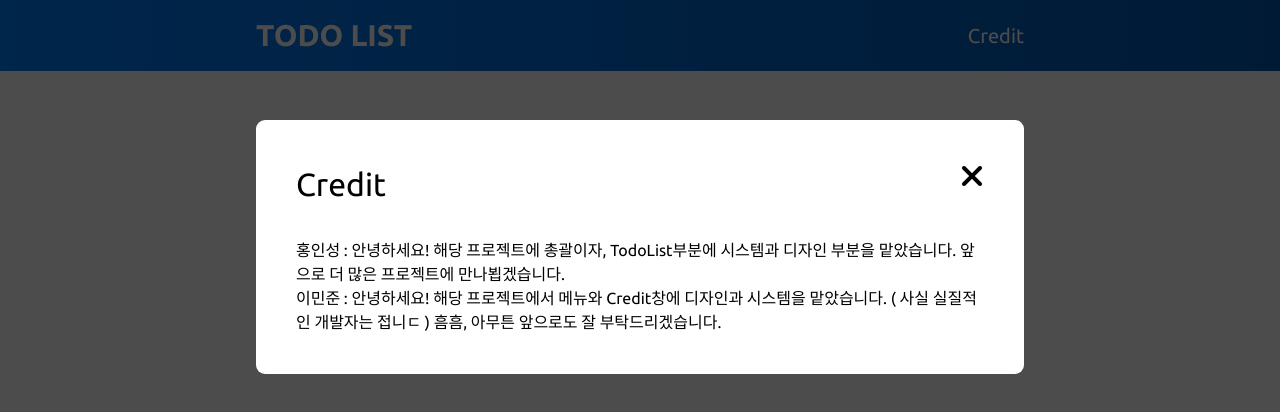
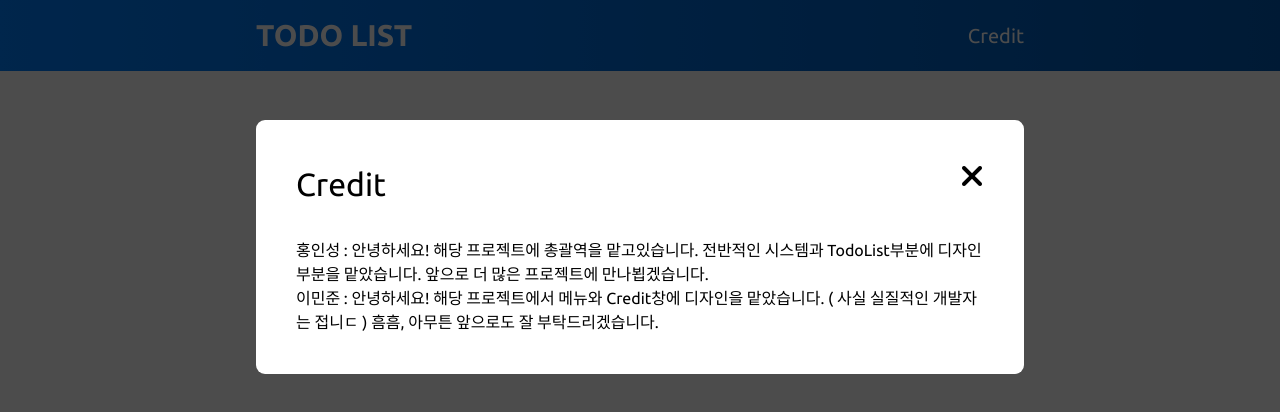
Before and after one commit to BackdevHong/Vue-All, a Vue app: page / in a window 1280 px wide. Both pictures are taken after a click on the item "Credit". Shown: the top 412 px of the page. Built offline with nearby package versions, Linux system fonts and the light colour scheme.

Commit message:
Edit : Credit 부분 수저ㅏㅇ

```diff
--- a/src/App.vue
+++ b/src/App.vue
@@ -8,14 +8,14 @@
             </div>
             <div>
                 <p>
-                    홍인성 : 안녕하세요! 해당 프로젝트에 총괄이자,
-                    TodoList부분에 시스템과 디자인 부분을 맡았습니다. 앞으로 더
-                    많은 프로젝트에 만나뵙겠습니다.
+                    홍인성 : 안녕하세요! 해당 프로젝트에 총괄역을 맡고있습니다.
+                    전반적인 시스템과 TodoList부분에 디자인 부분을 맡았습니다.
+                    앞으로 더 많은 프로젝트에 만나뵙겠습니다.
                 </p>
                 <p>
                     이민준 : 안녕하세요! 해당 프로젝트에서 메뉴와 Credit창에
-                    디자인과 시스템을 맡았습니다. ( 사실 실질적인 개발자는
-                    접니ㄷ ) 흠흠, 아무튼 앞으로도 잘 부탁드리겠습니다.
+                    디자인을 맡았습니다. ( 사실 실질적인 개발자는 접니ㄷ ) 흠흠,
+                    아무튼 앞으로도 잘 부탁드리겠습니다.
                 </p>
             </div>
         </div>
```
